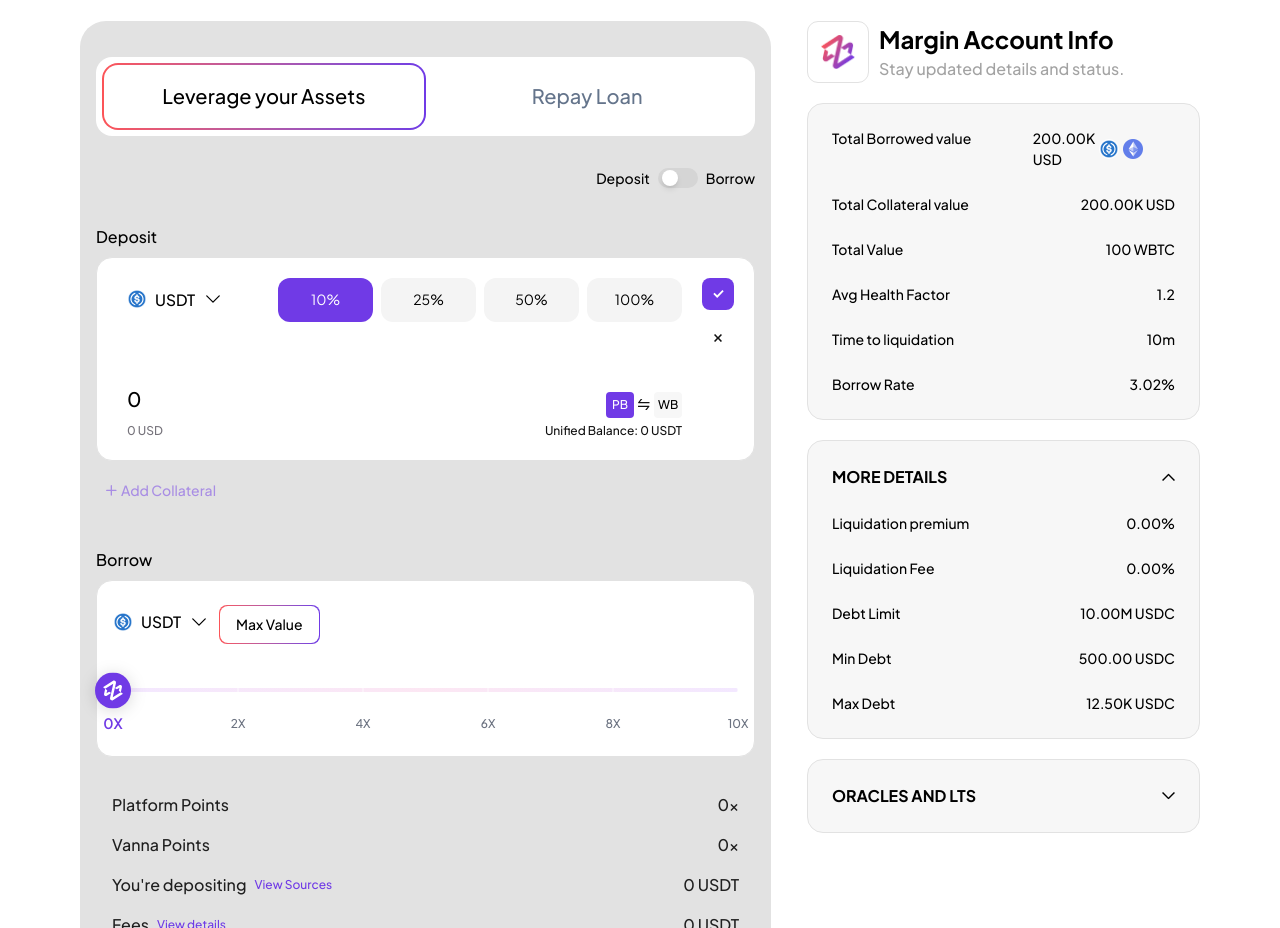
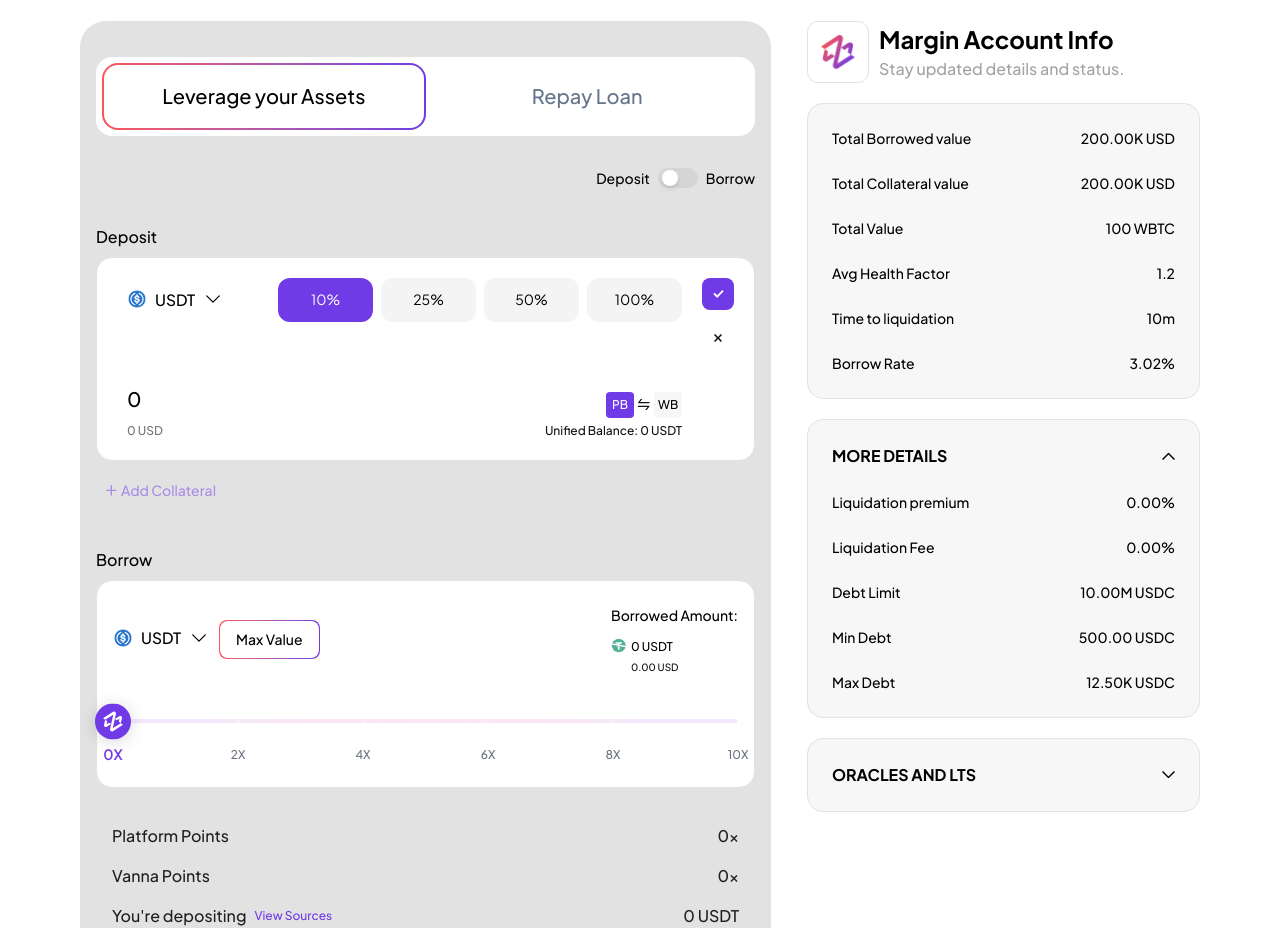
Before and after one commit to vannafinance/Vanna_Web_App, a Next.js app: page /margin in a window 1280 px wide. Shown: the part 1040-1968 px from the top of the page. Built offline with nearby package versions, Linux system fonts and the light colour scheme.

Commit message:
margin flow ui updates

```diff
--- a/components/margin/borrow-box.tsx
+++ b/components/margin/borrow-box.tsx
@@ -25,25 +25,35 @@ export const BorrowBox = ({
   totalDeposit,
   onBorrowItemsChange,
 }: BorrowBoxProps) => {
+  // Mode-specific configuration
+  const modeConfig = {
+    Deposit: {
+      maxItems: 1,
+      showTotal: false,
+      showInputBoxes: false,
+    },
+    Borrow: {
+      maxItems: 2,
+      showTotal: true,
+      showInputBoxes: true,
+    },
+  };
+
+  const config = modeConfig[mode];
+
   // Local state for borrow items
   const [borrowItems, setBorrowItems] = useState<BorrowInfo[]>([]);
 
   // Form state
-  const [selectedOptionAsset1, setSelectedOptionAsset1] = useState(
-    DropdownOptions[0]
-  );
   const [selectedOptions, setSelectedOptions] = useState<
     Record<number, (typeof DropdownOptions)[0]>
   >({});
   const [inputValues, setInputValues] = useState<Record<number, number>>({});
 
-  // Mode-based max items: Deposit = 1, Borrow = 2
-  const maxItems = mode === "Deposit" ? 1 : 2;
-
   // Slice items based on mode limit
   const displayItems = useMemo(
-    () => borrowItems.slice(0, maxItems),
-    [borrowItems, maxItems]
+    () => borrowItems.slice(0, config.maxItems),
+    [borrowItems, config.maxItems]
   );
 
   // Reset form when items array is empty
@@ -58,7 +68,7 @@ export const BorrowBox = ({
   useEffect(() => {
     const newBorrowItems: BorrowInfo[] = [];
 
-    for (let idx = 0; idx < maxItems; idx++) {
+    for (let idx = 0; idx < config.maxItems; idx++) {
       const selectedOption = selectedOptions[idx];
       const inputValue = inputValues[idx] || 0;
 
@@ -66,7 +76,8 @@ export const BorrowBox = ({
         // Calculate USD value (1:1 conversion)
         const usdValue = inputValue;
         // Calculate percentage of total deposit
-        const percentage = totalDeposit > 0 ? (usdValue / totalDeposit) * 100 : 0;
+        const percentage =
+          totalDeposit > 0 ? (usdValue / totalDeposit) * 100 : 0;
 
         newBorrowItems.push({
           assetData: {
@@ -80,7 +91,7 @@ export const BorrowBox = ({
     }
 
     setBorrowItems(newBorrowItems);
-  }, [selectedOptions, inputValues, maxItems, totalDeposit]);
+  }, [selectedOptions, inputValues, config.maxItems, totalDeposit]);
 
   // Notify parent when borrow items change
   useEffect(() => {
@@ -89,22 +100,19 @@ export const BorrowBox = ({
     }
   }, [borrowItems, onBorrowItemsChange]);
 
-  // Calculate total borrowed value
-  const totalBorrowedValue = useMemo(
-    () => displayItems.reduce((sum, item) => sum + item.usdValue, 0),
-    [displayItems]
-  );
+  // Calculate total borrowed value from input values
+  const totalBorrowedValue = useMemo(() => {
+    if (mode === "Borrow") {
+      return (inputValues[0] || 0) + (inputValues[1] || 0);
+    }
+    // Deposit mode: only first item
+    return inputValues[0] || 0;
+  }, [mode, inputValues]);
 
-  // UI visibility flags
-  const showSingleItemUI = useMemo(
-    () => mode === "Deposit" && (displayItems.length === 0 || displayItems.length === 1),
-    [mode, displayItems]
-  );
-
-  const showMultipleItemsUI = useMemo(
-    () => mode === "Borrow" && (displayItems.length === 0 || displayItems.length >= 1),
-    [mode, displayItems]
-  );
+  // Simplified UI visibility flags
+  const showInputBoxes = config.showInputBoxes;
+  const showTotal = config.showTotal;
+  const isDepositMode = mode === "Deposit";
 
   // Handler for max leverage click
   const handleMaxLeverage = () => {
@@ -113,7 +121,11 @@ export const BorrowBox = ({
 
   // Handler for selected option change
   const handleSetSelectedOption = (idx: number) => {
-    return (option: typeof DropdownOptions[0] | ((prev: typeof DropdownOptions[0]) => typeof DropdownOptions[0])) => {
+    return (
+      option:
+        | (typeof DropdownOptions)[0]
+        | ((prev: (typeof DropdownOptions)[0]) => (typeof DropdownOptions)[0])
+    ) => {
       const selected =
         typeof option === "function"
           ? option(selectedOptions[idx] || DropdownOptions[0])
@@ -146,22 +158,20 @@ export const BorrowBox = ({
       {/* Top section: Asset selector or borrowed items display */}
       <div className="flex justify-between">
         {/* Deposit mode: Single asset selector */}
-        <AnimatePresence mode="wait">
-          {showSingleItemUI && (
+        {isDepositMode && (
+          <>
             <motion.div
-              key="single-item"
               className="flex gap-[10px] items-center"
               initial={{ opacity: 0, x: -20 }}
               animate={{ opacity: 1, x: 0 }}
-              exit={{ opacity: 0, x: -20 }}
               transition={{ duration: 0.3 }}
             >
               {/* Asset dropdown */}
               <div>
                 <Dropdown
                   items={DropdownOptions}
-                  selectedOption={selectedOptionAsset1}
-                  setSelectedOption={setSelectedOptionAsset1}
+                  selectedOption={selectedOptions[0] || DropdownOptions[0]}
+                  setSelectedOption={handleSetSelectedOption(0)}
                 />
               </div>
 
@@ -181,38 +191,86 @@ export const BorrowBox = ({
                       ? "bg-gradient text-white"
                       : "bg-white "
                   } `}
-                  animate={{
-                    backgroundColor:
-                      leverage === maxLeverage ? undefined : undefined,
-                  }}
                 >
                   Max Value
                 </motion.div>
               </motion.button>
             </motion.div>
+
+            {/* Borrowed Amount section for Deposit mode */}
+            <motion.div
+              className="flex flex-col justify-end items-end gap-[12px]"
+              initial={{ opacity: 0, x: 20 }}
+              animate={{ opacity: 1, x: 0 }}
+              transition={{ duration: 0.3 }}
+            >
+              <div className="flex flex-col gap-[12px]">
+                <div className="text-[14px] font-medium">Borrowed Amount:</div>
+                <div className="flex gap-[12px]">
+                  {Array.from({ length: 1 }).map((_, idx) => {
+                    const selectedOption =
+                      selectedOptions[0] || DropdownOptions[0];
+                    const inputValue = inputValues[0] || 0;
+                    const usdValue = inputValue; // 1:1 conversion
+
+                    return (
+                      <motion.div
+                        key={`deposit-borrowed-display-${selectedOption.id}`}
+                        className="flex gap-[12px]"
+                        initial={{ opacity: 0, x: -10 }}
+                        animate={{ opacity: 1, x: 0 }}
+                        transition={{ duration: 0.3 }}
+                      >
+                        <div className="flex gap-[4px] justify-start">
+                          <div className="flex flex-col justify-top items-top">
+                            <Image
+                              src={iconPaths[selectedOption.name]}
+                              alt={selectedOption.name}
+                              width={16}
+                              height={16}
+                            />
+                          </div>
+
+                          <div className="text-[12px] font-medium flex flex-col gap-[4px]">
+                            <div>
+                              {inputValue > 0 ? inputValue : "0"}{" "}
+                              {selectedOption.name}
+                            </div>
+                            <div className="text-[10px] text-[#111111]">
+                              {usdValue > 0 ? usdValue.toFixed(2) : "0.00"} USD
+                            </div>
+                          </div>
+                        </div>
+                      </motion.div>
+                    );
+                  })}
+                </div>
+              </div>
+            </motion.div>
+          </>
         )}
-        </AnimatePresence>
 
         {/* Borrow mode: Display borrowed items */}
-        <AnimatePresence mode="wait">
-          {showMultipleItemsUI && (
+        {!isDepositMode && (
           <motion.div
-              key="multiple-items"
-              className="w-full flex justify-between"
+            className="w-full flex justify-between items-center"
             initial={{ opacity: 0, y: 20 }}
             animate={{ opacity: 1, y: 0 }}
-              exit={{ opacity: 0, y: 20 }}
             transition={{ duration: 0.4 }}
           >
             {/* Borrowed items list */}
             <div className="flex flex-col gap-[12px]">
               <div className="text-[14px] font-medium">Borrowed Amount:</div>
               <div className="flex gap-[12px]">
-                  {displayItems.length > 0 ? (
-                    displayItems.map((item, idx) => {
+                {Array.from({ length: config.maxItems }).map((_, idx) => {
+                  const selectedOption =
+                    selectedOptions[idx] || DropdownOptions[0];
+                  const inputValue = inputValues[idx] || 0;
+                  const usdValue = inputValue; // 1:1 conversion
+
                   return (
                     <motion.div
-                          key={item.assetData.asset}
+                      key={`borrowed-display-${idx}-${selectedOption.id}`}
                       className="flex gap-[12px]"
                       initial={{ opacity: 0, x: -10 }}
                       animate={{ opacity: 1, x: 0 }}
@@ -221,10 +279,8 @@ export const BorrowBox = ({
                       <div className="flex gap-[4px] justify-start">
                         <div className="flex flex-col justify-top items-top">
                           <Image
-                                src={
-                                  iconPaths[item.assetData.asset.split("0x")[1]]
-                                }
-                                alt={item.assetData.asset}
+                            src={iconPaths[selectedOption.name]}
+                            alt={selectedOption.name}
                             width={16}
                             height={16}
                           />
@@ -232,15 +288,15 @@ export const BorrowBox = ({
 
                         <div className="text-[12px] font-medium flex flex-col gap-[4px]">
                           <div>
-                                {item.assetData.amount}{" "}
-                                {item.assetData.asset.split("0x")[1]}
+                            {inputValue > 0 ? inputValue : "0"}{" "}
+                            {selectedOption.name}
                           </div>
                           <div className="text-[10px] text-[#111111]">
-                                {item.usdValue} USD
+                            {usdValue > 0 ? usdValue.toFixed(2) : "0.00"} USD
                           </div>
                         </div>
                       </div>
-                          {idx < displayItems.length - 1 && (
+                      {idx < config.maxItems - 1 && (
                         <motion.span
                           className="text-[20px] font-bold"
                           initial={{ opacity: 0 }}
@@ -255,16 +311,12 @@ export const BorrowBox = ({
                       )}
                     </motion.div>
                   );
-                    })
-                  ) : (
-                    <div className="text-[12px] font-medium text-[#76737B]">
-                      No borrowed items
-                    </div>
-                  )}
+                })}
               </div>
             </div>
 
             {/* Total borrowed value */}
+            {showTotal && (
               <div className="flex flex-col justify-end items-end gap-[12px]">
                 <div className="text-[14px] font-medium">
                   Total Borrowed Value:
@@ -277,24 +329,21 @@ export const BorrowBox = ({
                   })}
                 </div>
               </div>
+            )}
           </motion.div>
         )}
-        </AnimatePresence>
       </div>
 
       {/* Input boxes for borrow items */}
-      <AnimatePresence>
-        {showMultipleItemsUI && (
+      {showInputBoxes && (
         <motion.div
-            key="input-boxes"
           className="flex gap-[8px] items-center justify-center"
           initial={{ opacity: 0, y: 20 }}
           animate={{ opacity: 1, y: 0 }}
-            exit={{ opacity: 0, y: 20 }}
           transition={{ duration: 0.4, delay: 0.1 }}
         >
           {/* Map through max items */}
-            {Array.from({ length: maxItems }).map((_, idx) => {
+          {Array.from({ length: config.maxItems }).map((_, idx) => {
               const item = displayItems[idx];
               const selectedOption = selectedOptions[idx] || DropdownOptions[0];
               return (
@@ -322,7 +371,10 @@ export const BorrowBox = ({
                       </div>
                       <div className="flex flex-col gap-[4px]">
                         <div>
-                          <label htmlFor={`borrow-amount-input-${idx}`} className="sr-only">
+                          <label
+                            htmlFor={`borrow-amount-input-${idx}`}
+                            className="sr-only"
+                          >
                             Borrow amount for {selectedOption.name}
                           </label>
                           <input
@@ -334,7 +386,10 @@ export const BorrowBox = ({
                             value={inputValues[idx]?.toString() || ""}
                           />
                         </div>
-                        <div className="text-[12px] font-medium text-[#76737B]" aria-live="polite">
+                        <div
+                          className="text-[12px] font-medium text-[#76737B]"
+                          aria-live="polite"
+                        >
                           {item
                             ? (
                                 (inputValues[idx] || 0) *
@@ -383,7 +438,7 @@ export const BorrowBox = ({
                       </div>
                     </div>
                   </motion.div>
-                  {idx < maxItems - 1 && (
+                  {idx < config.maxItems - 1 && (
                     <motion.div
                       className="text-[20px] font-bold w-[36px] h-[36px] rounded-[48px] flex items-center justify-center"
                       initial={{ opacity: 0, scale: 0 }}
@@ -398,7 +453,6 @@ export const BorrowBox = ({
             })}
         </motion.div>
       )}
-      </AnimatePresence>
 
       {/* Leverage slider */}
       <motion.div
--- a/components/margin/info-card.tsx
+++ b/components/margin/info-card.tsx
@@ -44,7 +44,9 @@ export const InfoCard = ({
   );
 
   const borrowedItems = useCollateralBorrowStore((state) => state.borrowItems);
-  const collateralItems = useCollateralBorrowStore((state) => state.collaterals);
+  const collateralItems = useCollateralBorrowStore(
+    (state) => state.collaterals
+  );
   // Toggle section expand/collapse
   const toggleExpanded = (title: string) => {
     setExpandedStates((prev) => ({
@@ -131,24 +133,10 @@ export const InfoCard = ({
               transition={{ duration: 0.3, delay: idx * 0.05 }}
             >
               <div className="text-[14px] font-medium">{item.name}</div>
-              <div className="text-[14px] font-medium flex items-center gap-1">
-                {formatValue(item.id, data[item.id])}
-                {item.id === "totalBorrowedValue" && borrowedItems.length > 0 && (
-                  <div className="w-full h-full flex items-center gap-1">
-                    {borrowedItems.map((borrowedItem) => {
-                      const assetName = borrowedItem.assetData.asset.split("0x")[1];
-                      return (
-                        <Image
-                          key={borrowedItem.assetData.asset}
-                          src={iconPaths[assetName as keyof typeof iconPaths]}
-                          alt={`${assetName} icon`}
-                          width={20}
-                          height={20}
-                        />
-                      );
-                    })}
-                  </div>
-                )}
+              <div className="flex items-center gap-1">
+                <div className="text-[14px] font-medium">
+                  {formatValue(item.id, data[item.id])}
+                </div>
               </div>
             </motion.div>
           );
@@ -181,7 +169,9 @@ export const InfoCard = ({
               whileTap={{ scale: 0.98 }}
               aria-expanded={expandedStates[section.title]}
               aria-controls={`section-${section.title}`}
-              aria-label={`${expandedStates[section.title] ? 'Collapse' : 'Expand'} ${section.title} section`}
+              aria-label={`${
+                expandedStates[section.title] ? "Collapse" : "Expand"
+              } ${section.title} section`}
             >
               {section.title}
               {/* Expand/collapse arrow */}
@@ -229,7 +219,7 @@ export const InfoCard = ({
                           {item.name}
                         </div>
                         <div className="text-[14px] font-medium">
-                            {formatValue(item.id, data[item.id])}
+                          {formatValue(item.id, data[item.id])}
                         </div>
                       </motion.div>
                     );
--- a/components/margin/leverage-assets-tab.tsx
+++ b/components/margin/leverage-assets-tab.tsx
@@ -281,6 +281,7 @@ export const LeverageAssetsTab = ({
                   <Collateral
                     collaterals={collateral}
                     isEditing={editingIndex === index}
+                    isAnyOtherEditing={editingIndex !== null && editingIndex !== index}
                     onEdit={handleEditCollateralClick(index)}
                     onSave={handleSaveCollateralClick(index)}
                     onCancel={handleCancelEdit}
@@ -300,6 +301,7 @@ export const LeverageAssetsTab = ({
                 <Collateral
                   collaterals={null}
                   isEditing={true}
+                  isAnyOtherEditing={false}
                   onEdit={() => {}}
                   onSave={handleEmptyCollateralSave}
                   onCancel={handleCancelEdit}
```
Also changed, not shown: components/margin/collateral-box.tsx (+8 -8 lines). Lines whose indentation alone changed are shown as unchanged.
